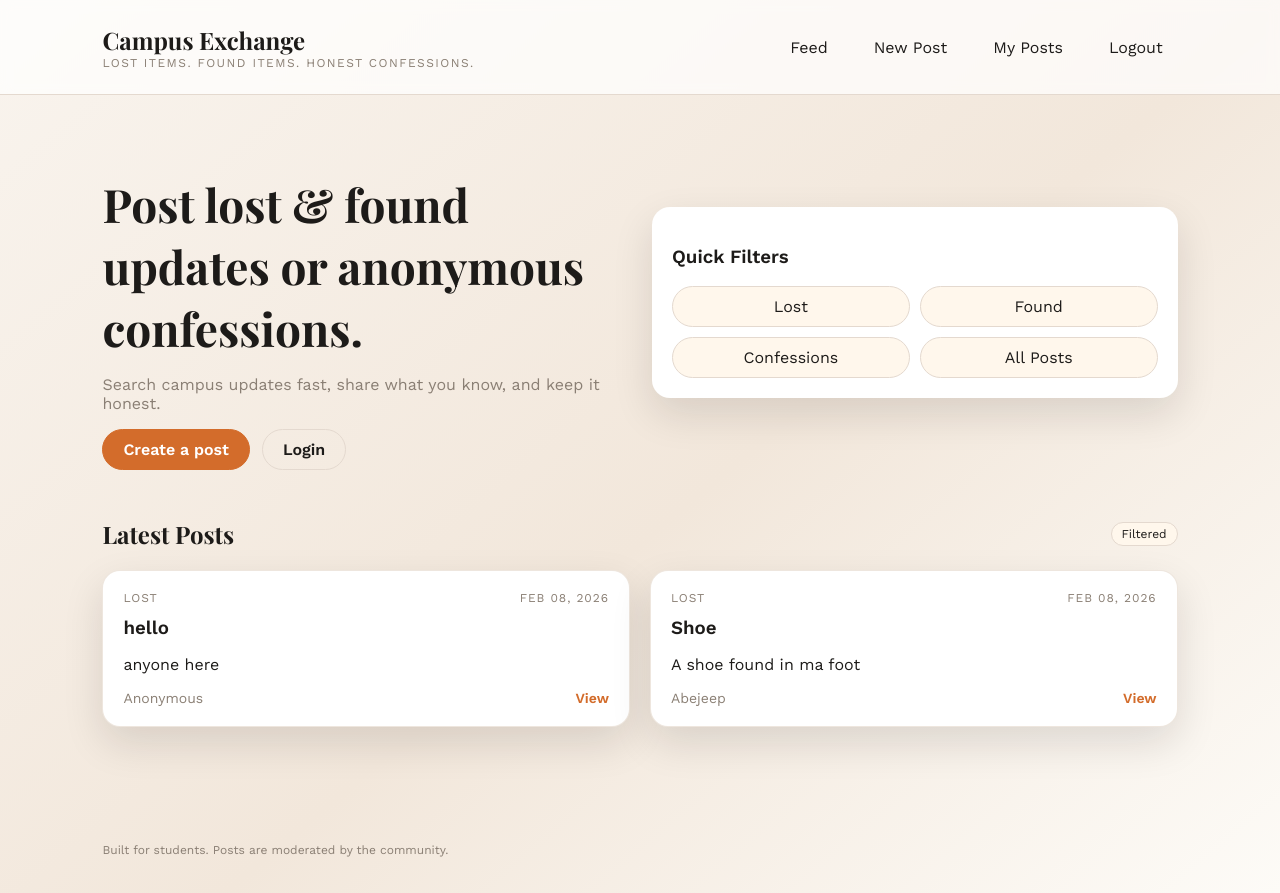
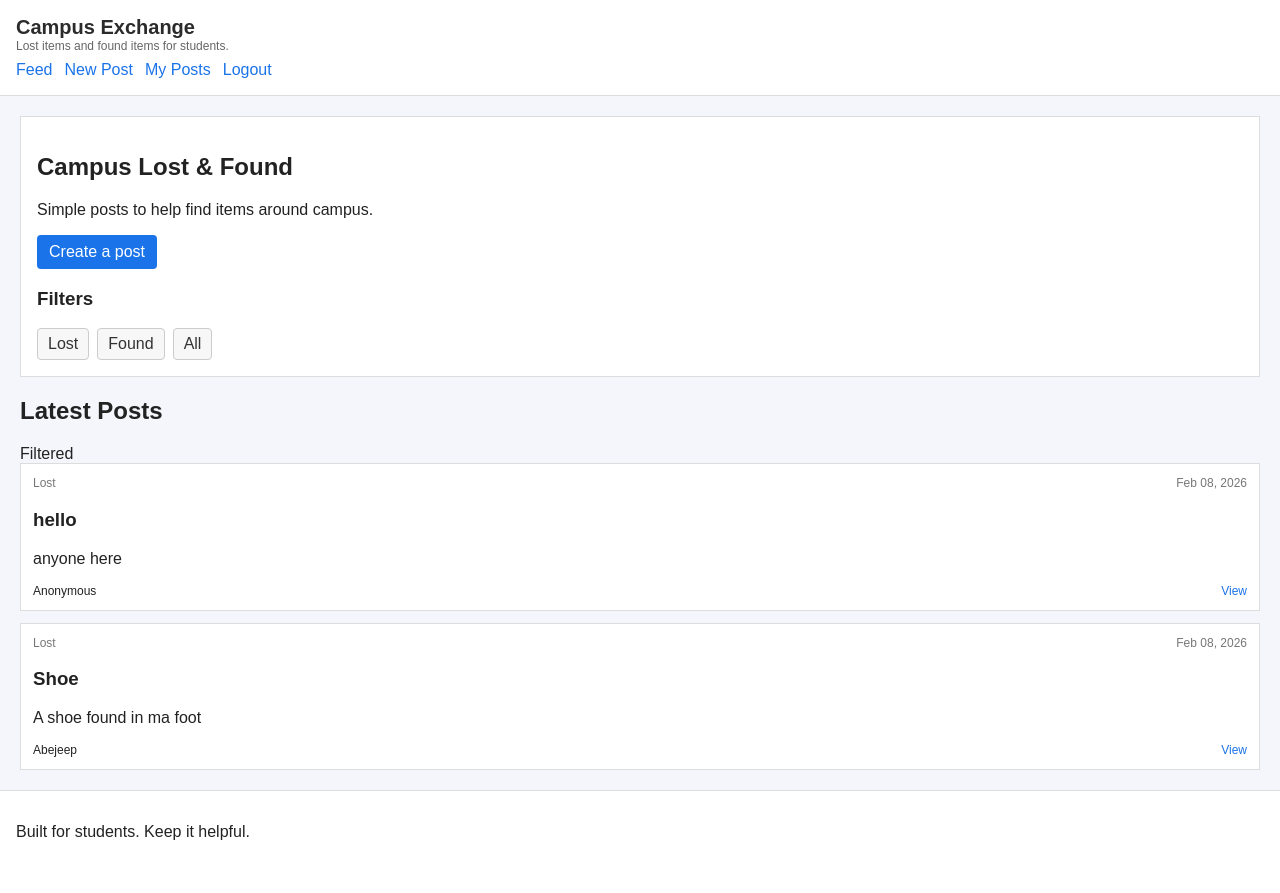
Before and after one commit to AbhijeetSapkota/Project-Of-Web, a Django app: page /?category=LOST in a window 1280 px wide. After the commit the page ends 840 px from the top, so only its background shows below. Run offline with Django 5.2, Linux system fonts and the light colour scheme; a user stored in the database is signed in; data comes from the database, SQL or seed files in the repository; both versions use the stored data as it was after the commit.

Commit message:
removed a feature

```diff
--- a/webfinalproject/mainapp/models.py
+++ b/webfinalproject/mainapp/models.py
@@ -5,12 +5,10 @@ from django.db import models
 class Post(models.Model):
     CATEGORY_LOST = 'LOST'
     CATEGORY_FOUND = 'FOUND'
-    CATEGORY_CONFESSION = 'CONFESSION'
 
     CATEGORY_CHOICES = [
         (CATEGORY_LOST, 'Lost'),
         (CATEGORY_FOUND, 'Found'),
-        (CATEGORY_CONFESSION, 'Confession'),
     ]
 
     user = models.ForeignKey(
--- a/webfinalproject/mainapp/static/mainapp/app.js
+++ /dev/null
@@ -1,29 +0,0 @@
-const categorySelect = document.querySelector('select[name="category"]');
-const anonymousCheckbox = document.querySelector('input[name="is_anonymous"]');
-const locationInput = document.querySelector('input[name="location"]');
-const contactInput = document.querySelector('input[name="contact_info"]');
-
-if (categorySelect && anonymousCheckbox) {
-    const updateFields = () => {
-        const category = categorySelect.value;
-        const isConfession = category === 'CONFESSION';
-        if (isConfession) {
-            anonymousCheckbox.checked = true;
-        }
-        if (locationInput) {
-            locationInput.disabled = isConfession;
-            if (isConfession) {
-                locationInput.value = '';
-            }
-        }
-        if (contactInput) {
-            contactInput.disabled = isConfession;
-            if (isConfession) {
-                contactInput.value = '';
-            }
-        }
-    };
-
-    categorySelect.addEventListener('change', updateFields);
-    updateFields();
-}
--- a/webfinalproject/mainapp/static/mainapp/styles.css
+++ b/webfinalproject/mainapp/static/mainapp/styles.css
@@ -1,257 +1,143 @@
-:root {
-    --bg: #f5f1eb;
-    --ink: #1d1b19;
-    --accent: #d36c2b;
-    --accent-dark: #b2561f;
-    --soft: #fff7ec;
-    --muted: #8a7f74;
-    --card: #ffffff;
-    --border: #e4d9cf;
-    --shadow: 0 16px 40px rgba(24, 20, 17, 0.12);
-    --radius: 18px;
-    --font-display: "Playfair Display", "Georgia", serif;
-    --font-body: "Work Sans", "Arial", sans-serif;
+body {
+    font-family: Arial, sans-serif;
+    margin: 0;
+    background: #f4f6fb;
+    color: #222;
 }
 
-* {
-    box-sizing: border-box;
+header,
+footer {
+    background: #ffffff;
+    border-bottom: 1px solid #ddd;
+    padding: 16px;
 }
 
-body {
-    margin: 0;
-    font-family: var(--font-body);
-    color: var(--ink);
-    background: linear-gradient(140deg, #f9f4ee 0%, #f2e7db 55%, #fdfbf7 100%);
-    min-height: 100vh;
+footer {
+    border-top: 1px solid #ddd;
+    border-bottom: none;
 }
 
-a {
-    color: inherit;
+.site-header .brand a {
+    font-weight: bold;
+    font-size: 20px;
+    color: #2b2b2b;
     text-decoration: none;
-}
-
-.site-header {
-    display: flex;
-    align-items: center;
-    justify-content: space-between;
-    padding: 24px 8vw;
-    background: rgba(255, 255, 255, 0.7);
-    backdrop-filter: blur(6px);
-    position: sticky;
-    top: 0;
-    z-index: 10;
-    border-bottom: 1px solid var(--border);
-}
-
-.brand a {
-    font-family: var(--font-display);
-    font-size: 24px;
-    font-weight: 700;
 }
 
 .tagline {
     display: block;
     font-size: 12px;
-    text-transform: uppercase;
-    letter-spacing: 0.12em;
-    color: var(--muted);
+    color: #666;
 }
 
 .nav-links {
-    display: flex;
-    gap: 16px;
-    align-items: center;
-}
-
-.nav-item {
-    padding: 8px 14px;
-    border-radius: 999px;
-    border: 1px solid transparent;
-}
-
-.nav-item:hover {
-    border-color: var(--border);
-    background: var(--soft);
-}
-
-.page {
-    padding: 40px 8vw 80px;
-}
-
-.hero {
-    display: grid;
-    grid-template-columns: repeat(auto-fit, minmax(260px, 1fr));
-    gap: 24px;
-    align-items: center;
-    margin-bottom: 48px;
-}
-
-.hero h1 {
-    font-family: var(--font-display);
-    font-size: clamp(28px, 4vw, 46px);
-    margin-bottom: 12px;
-}
-
-.hero p {
-    color: var(--muted);
-    max-width: 520px;
-}
-
-.hero-actions {
-    margin-top: 16px;
+    margin-top: 8px;
     display: flex;
     gap: 12px;
     flex-wrap: wrap;
 }
 
-.hero-card {
-    background: var(--card);
+.nav-item {
+    text-decoration: none;
+    color: #1a73e8;
+}
+
+.page {
     padding: 20px;
-    border-radius: var(--radius);
-    box-shadow: var(--shadow);
+}
+
+.hero {
+    background: #fff;
+    border: 1px solid #ddd;
+    padding: 16px;
+    margin-bottom: 16px;
+}
+
+.hero-actions {
+    margin-top: 12px;
+}
+
+.btn {
+    display: inline-block;
+    padding: 8px 12px;
+    background: #1a73e8;
+    color: #fff;
+    text-decoration: none;
+    border-radius: 4px;
+    margin-right: 8px;
+}
+
+.btn.ghost {
+    background: #e3e7ef;
+    color: #222;
 }
 
 .filter-grid {
-    display: grid;
-    grid-template-columns: repeat(2, minmax(0, 1fr));
-    gap: 10px;
+    margin-top: 8px;
+    display: flex;
+    gap: 8px;
+    flex-wrap: wrap;
 }
 
 .filter-pill {
-    padding: 10px 12px;
-    border-radius: 999px;
-    border: 1px solid var(--border);
-    text-align: center;
-    background: var(--soft);
-}
-
-.filter-pill:hover {
-    background: #fff;
-}
-
-.btn {
-    display: inline-flex;
-    align-items: center;
-    justify-content: center;
-    padding: 10px 20px;
-    border-radius: 999px;
-    border: 1px solid var(--border);
-    font-weight: 600;
-}
-
-.btn.primary {
-    background: var(--accent);
-    color: #fff;
-    border-color: var(--accent);
-}
-
-.btn.primary:hover {
-    background: var(--accent-dark);
-}
-
-.btn.ghost {
-    background: transparent;
-}
-
-.feed .section-header {
-    display: flex;
-    align-items: center;
-    justify-content: space-between;
-    margin-bottom: 20px;
-}
-
-.section-header h2 {
-    font-family: var(--font-display);
-    margin: 0;
-}
-
-.badge {
-    background: var(--soft);
-    padding: 4px 10px;
-    border-radius: 999px;
-    border: 1px solid var(--border);
-    font-size: 12px;
+    padding: 6px 10px;
+    border: 1px solid #ccc;
+    border-radius: 4px;
+    background: #f7f7f7;
+    text-decoration: none;
+    color: #333;
 }
 
 .post-grid {
     display: grid;
-    grid-template-columns: repeat(auto-fit, minmax(260px, 1fr));
-    gap: 20px;
+    gap: 12px;
 }
 
 .post-card,
 .detail-card,
 .form-card {
-    background: var(--card);
-    border-radius: var(--radius);
-    padding: 20px;
-    box-shadow: var(--shadow);
-    border: 1px solid rgba(227, 214, 201, 0.6);
+    background: #fff;
+    border: 1px solid #ddd;
+    padding: 12px;
 }
 
 .post-meta {
+    font-size: 12px;
+    color: #777;
     display: flex;
     justify-content: space-between;
-    font-size: 12px;
-    color: var(--muted);
-    text-transform: uppercase;
-    letter-spacing: 0.08em;
-}
-
-.post-card h3 {
-    margin-top: 12px;
-    margin-bottom: 10px;
 }
 
 .post-footer {
     display: flex;
-    align-items: center;
     justify-content: space-between;
-    margin-top: 16px;
-    font-size: 14px;
-    color: var(--muted);
+    margin-top: 8px;
+    font-size: 12px;
 }
 
 .link {
-    color: var(--accent);
-    font-weight: 600;
-}
-
-.form-wrapper {
-    display: flex;
-    justify-content: center;
-}
-
-.form-card {
-    width: min(720px, 100%);
-}
-
-.form-grid {
-    display: grid;
-    grid-template-columns: repeat(auto-fit, minmax(240px, 1fr));
-    gap: 16px;
-    margin: 16px 0;
+    color: #1a73e8;
+    text-decoration: none;
 }
 
 .form-field label {
     display: block;
-    font-size: 13px;
-    color: var(--muted);
-    margin-bottom: 6px;
+    font-size: 12px;
+    margin-bottom: 4px;
 }
 
 .form-field input,
 .form-field textarea,
 .form-field select {
     width: 100%;
-    padding: 10px 12px;
-    border-radius: 12px;
-    border: 1px solid var(--border);
-    font-family: inherit;
+    padding: 6px;
+    border: 1px solid #ccc;
+    border-radius: 4px;
 }
 
-.form-field.full {
-    grid-column: 1 / -1;
+.form-grid {
+    display: grid;
+    gap: 10px;
 }
 
 .form-field.checkbox {
@@ -260,46 +146,6 @@ a {
     gap: 8px;
 }
 
-.detail {
-    display: flex;
-    justify-content: center;
+.empty {
+    color: #666;
 }
-
-.detail-card {
-    width: min(820px, 100%);
-}
-
-.detail-body {
-    margin-top: 12px;
-    line-height: 1.6;
-}
-
-.detail-item {
-    margin-top: 10px;
-}
-
-.empty {
-    color: var(--muted);
-}
-
-.site-footer {
-    padding: 24px 8vw;
-    color: var(--muted);
-    font-size: 12px;
-}
-
-.helper {
-    margin-top: 12px;
-    color: var(--muted);
-}
-
-@media (max-width: 720px) {
-    .site-header {
-        flex-direction: column;
-        align-items: flex-start;
-        gap: 16px;
-    }
-    .nav-links {
-        flex-wrap: wrap;
-    }
-}
--- a/webfinalproject/mainapp/urls.py
+++ b/webfinalproject/mainapp/urls.py
@@ -4,7 +4,6 @@ from mainapp import views
 urlpatterns = [
     path('', views.home, name='home'),
     path('post/new/', views.create_post, name='create_post'),
-    path('post/<int:pk>/', views.post_detail, name='post_detail'),
-    path('category/<slug:category_slug>/', views.category_feed, name='category_feed'),
+    path('post/', views.post_detail, name='post_detail'),
     path('my-posts/', views.my_posts, name='my_posts'),
 ]
--- a/webfinalproject/mainapp/views.py
+++ b/webfinalproject/mainapp/views.py
@@ -1,13 +1,17 @@
 from django.contrib.auth.decorators import login_required
 from django.shortcuts import get_object_or_404, redirect, render
+from django.urls import reverse
 from mainapp.forms import PostForm
 from mainapp.models import Post
 
 def home(request):
+    if not request.user.is_authenticated:
+        return redirect('account_login')
+
     category = request.GET.get('category')
     posts = Post.objects.select_related('user').order_by('-created_at')
 
-    if category in {Post.CATEGORY_LOST, Post.CATEGORY_FOUND, Post.CATEGORY_CONFESSION}:
+    if category in {Post.CATEGORY_LOST, Post.CATEGORY_FOUND}:
         posts = posts.filter(category=category)
 
     context = {
@@ -26,35 +30,17 @@ def create_post(request):
             post = form.save(commit=False)
             post.user = request.user
             post.save()
-            return redirect('post_detail', pk=post.pk)
+            return redirect(f"{reverse('post_detail')}?id={post.pk}")
     else:
         form = PostForm()
 
     return render(request, 'create_post.html', {'form': form})
 
 
-def post_detail(request, pk: int):
-    post = get_object_or_404(Post, pk=pk)
+def post_detail(request):
+    post_id = request.GET.get('id')
+    post = get_object_or_404(Post, pk=post_id)
     return render(request, 'post_detail.html', {'post': post})
-
-
-def category_feed(request, category_slug: str):
-    slug_map = {
-        'lost': Post.CATEGORY_LOST,
-        'found': Post.CATEGORY_FOUND,
-        'confession': Post.CATEGORY_CONFESSION,
-    }
-    category = slug_map.get(category_slug)
-    posts = Post.objects.select_related('user').order_by('-created_at')
-    if category:
-        posts = posts.filter(category=category)
-
-    context = {
-        'posts': posts[:50],
-        'category': category,
-        'categories': Post.CATEGORY_CHOICES,
-    }
-    return render(request, 'home.html', context)
 
 
 @login_required
--- a/webfinalproject/templates/account/logout.html
+++ b/webfinalproject/templates/account/logout.html
@@ -5,6 +5,6 @@
 <p>Are you sure you want to log out?</p>
 <form method="post" action="{% url 'account_logout' %}">
     {% csrf_token %}
-    <button class="btn primary" type="submit">Confirm</button>
+    <button type="submit">Confirm</button>
 </form>
 {% endblock %}
--- a/webfinalproject/templates/base.html
+++ b/webfinalproject/templates/base.html
@@ -5,17 +5,13 @@
     <meta charset="UTF-8">
     <meta name="viewport" content="width=device-width, initial-scale=1.0">
     <title>{% block title %}Campus Exchange{% endblock %}</title>
-    <link rel="preconnect" href="https://fonts.googleapis.com">
-    <link rel="preconnect" href="https://fonts.gstatic.com" crossorigin>
-    <link href="https://fonts.googleapis.com/css2?family=Playfair+Display:wght@500;700&family=Work+Sans:wght@400;600&display=swap" rel="stylesheet">
     <link rel="stylesheet" href="{% static 'mainapp/styles.css' %}">
-    <script defer src="{% static 'mainapp/app.js' %}"></script>
 </head>
 <body>
     <header class="site-header">
         <div class="brand">
             <a href="{% url 'home' %}">Campus Exchange</a>
-            <span class="tagline">Lost items. Found items. Honest confessions.</span>
+            <span class="tagline">Lost items and found items for students.</span>
         </div>
         <nav class="nav-links">
             <a href="{% url 'home' %}" class="nav-item">Feed</a>
@@ -33,7 +29,7 @@
         {% block content %}{% endblock %}
     </main>
     <footer class="site-footer">
-        <p>Built for students. Posts are moderated by the community.</p>
+        <p>Built for students. Keep it helpful.</p>
     </footer>
 </body>
 </html>
--- a/webfinalproject/templates/create_post.html
+++ b/webfinalproject/templates/create_post.html
@@ -4,7 +4,7 @@
 <section class="form-wrapper">
     <div class="form-card">
         <h2>Create a Post</h2>
-        <p>Select the category that matches your post. Confessions default to anonymous.</p>
+        <p>Share simple details.</p>
         <form method="post">
             {% csrf_token %}
             <div class="form-grid">
@@ -16,7 +16,7 @@
                     <label for="{{ form.title.id_for_label }}">Title</label>
                     {{ form.title }}
                 </div>
-                <div class="form-field full">
+                <div class="form-field">
                     <label for="{{ form.description.id_for_label }}">Details</label>
                     {{ form.description }}
                 </div>
@@ -33,7 +33,7 @@
                     <label for="{{ form.is_anonymous.id_for_label }}">Post anonymously</label>
                 </div>
             </div>
-            <button class="btn primary" type="submit">Publish</button>
+            <button class="btn" type="submit">Publish</button>
         </form>
     </div>
 </section>
--- a/webfinalproject/templates/home.html
+++ b/webfinalproject/templates/home.html
@@ -2,22 +2,19 @@
 {% block title %}Campus Exchange{% endblock %}
 {% block content %}
 <section class="hero">
-    <div>
-        <h1>Post lost & found updates or anonymous confessions.</h1>
-        <p>Search campus updates fast, share what you know, and keep it honest.</p>
-        <div class="hero-actions">
-            <a class="btn primary" href="{% url 'create_post' %}">Create a post</a>
+    <h1>Campus Lost & Found</h1>
+    <p>Simple posts to help find items around campus.</p>
+    <div class="hero-actions">
+        <a class="btn" href="{% url 'create_post' %}">Create a post</a>
+        {% if not user.is_authenticated %}
             <a class="btn ghost" href="{% url 'account_login' %}">Login</a>
-        </div>
+        {% endif %}
     </div>
-    <div class="hero-card">
-        <h3>Quick Filters</h3>
-        <div class="filter-grid">
-            <a class="filter-pill" href="{% url 'category_feed' 'lost' %}">Lost</a>
-            <a class="filter-pill" href="{% url 'category_feed' 'found' %}">Found</a>
-            <a class="filter-pill" href="{% url 'category_feed' 'confession' %}">Confessions</a>
-            <a class="filter-pill" href="{% url 'home' %}">All Posts</a>
-        </div>
+    <h3>Filters</h3>
+    <div class="filter-grid">
+        <a class="filter-pill" href="/?category=LOST">Lost</a>
+        <a class="filter-pill" href="/?category=FOUND">Found</a>
+        <a class="filter-pill" href="/">All</a>
     </div>
 </section>
 
@@ -45,7 +42,7 @@
                             {{ post.user.username }}
                         {% endif %}
                     </span>
-                    <a class="link" href="{% url 'post_detail' post.pk %}">View</a>
+                    <a class="link" href="{% url 'post_detail' %}?id={{ post.pk }}">View</a>
                 </div>
             </article>
         {% empty %}
--- a/webfinalproject/templates/my_posts.html
+++ b/webfinalproject/templates/my_posts.html
@@ -23,7 +23,7 @@
                             {{ post.user.username }}
                         {% endif %}
                     </span>
-                    <a class="link" href="{% url 'post_detail' post.pk %}">View</a>
+                    <a class="link" href="{% url 'post_detail' %}?id={{ post.pk }}">View</a>
                 </div>
             </article>
         {% empty %}
--- a/webfinalproject/webfinalproject/settings.py
+++ b/webfinalproject/webfinalproject/settings.py
@@ -137,3 +137,6 @@ LOGOUT_REDIRECT_URL = '/'
 ACCOUNT_EMAIL_REQUIRED = False
 ACCOUNT_USERNAME_REQUIRED = True
 ACCOUNT_AUTHENTICATION_METHOD = 'username'
+ACCOUNT_SESSION_REMEMBER = False
+
+SESSION_EXPIRE_AT_BROWSER_CLOSE = True
```
Also changed, not shown: webfinalproject/mainapp/forms.py (+1 -8 lines), webfinalproject/templates/account/login.html (+3 -4 lines), webfinalproject/templates/account/signup.html (+3 -4 lines), webfinalproject/db.sqlite3.
